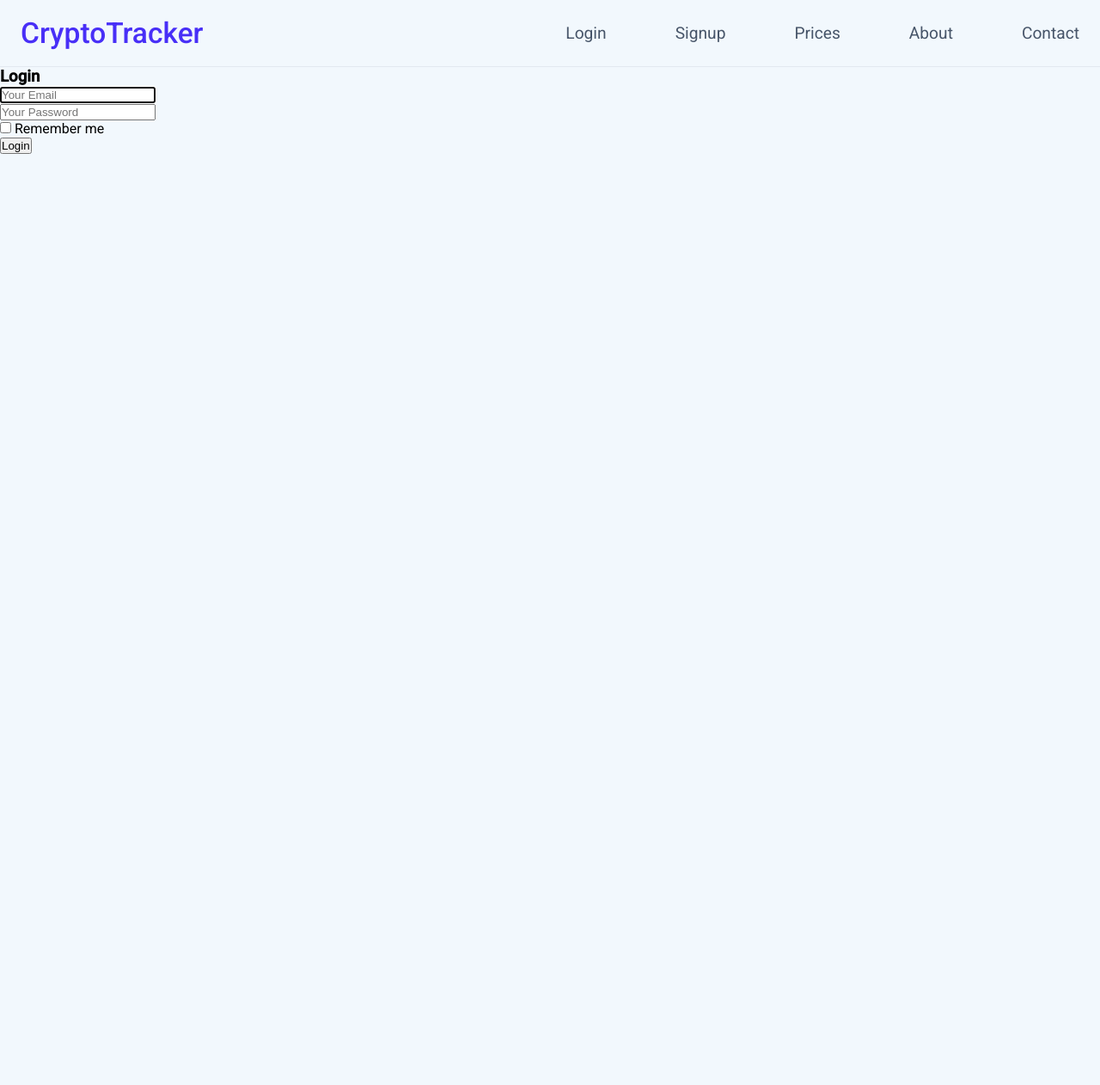
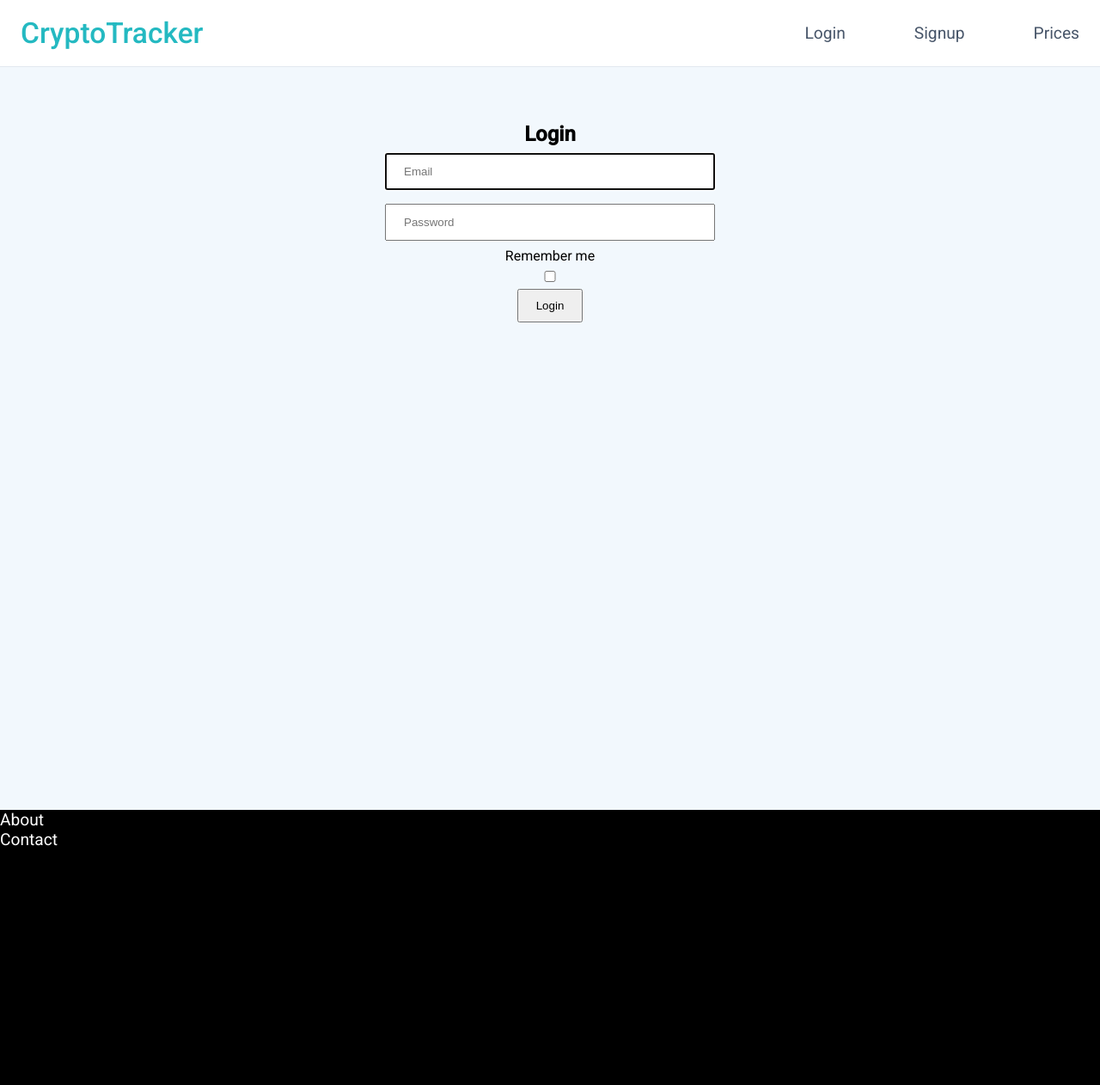
Before and after one commit to AlexTorres88/crypto-tracker, a Flask app: page /login in a window 1280 px wide. Shown: the whole page at 86% size. Before the commit the page ends 179 px from the top, so only its background shows below. Run offline with Flask 3, Linux system fonts and the light colour scheme; parts of the project's set-up code (start-up, migrations or seed data) failed here and were passed over.

Commit message:
Change colors, add footer, remove ping_azure_bot()

```diff
--- a/flaskr/main.py
+++ b/flaskr/main.py
@@ -11,7 +11,7 @@ def index():
 
 @main.route('/prices')
 def prices():
-    ping_crypto_bot()
+    # ping_crypto_bot()
     res = get_prices()
     return render_template('prices.html', coins=res, coin_names=crypto_names, title="Prices")
 
--- /dev/null
+++ b/static/stylesheets/auth.css
@@ -0,0 +1,31 @@
+input {
+    width: 60%;
+    padding: 12px 20px;
+    margin: 8px 0;
+    box-sizing: border-box;
+}
+
+.container {
+    margin-top: 5%;
+}
+
+.form-container {
+    display: flex;
+    flex-direction: column;
+    text-align: center;
+}
+
+.form-button {
+    padding: 10px 20px;
+}
+
+.checkbox {
+    display: grid;
+    place-items: center;
+}
+
+@media only screen and (min-width: 1000px) {
+    input {
+        width: 30%;
+    }
+}
--- a/static/stylesheets/base.css
+++ b/static/stylesheets/base.css
@@ -14,6 +14,46 @@ li {
 }
 a {
     text-decoration: none;
+}
+
+.main {
+    height: 100vh;
+}
+
+.text-m-color {
+    color: #24b9c1;
+}
+
+.text-s-color {
+    color: #24c1a2;
+}
+
+.text-black {
+    color: black;
+}
+
+.text-white {
+    color: white;
+}
+
+.text-gray {
+    color: #475569;
+}
+
+.black {
+    background-color: black;
+}
+
+.white {
+    background-color: white;
+}
+
+.main-color {
+    background-color: #24b9c1;
+}
+
+.secondary-color {
+    background-color: #24c1a2;
 }
 
 .text-center {
--- /dev/null
+++ b/static/stylesheets/footer.css
@@ -0,0 +1,4 @@
+footer {
+    background-color: black;
+    height: 40vh;
+}
--- a/static/stylesheets/navbar.css
+++ b/static/stylesheets/navbar.css
@@ -36,17 +36,15 @@
 .nav-link{
     font-size: 1.2rem;
     font-weight: 400;
-    color: #475569;
 }
 
 .nav-link:hover{
-    color: #482ff7;
+    color: #24b9c1;
 }
 
 .nav-logo {
     font-size: 2.1rem;
     font-weight: 500;
-    color: #482ff7;
 }
 
 @media only screen and (max-width: 768px) {
--- a/templates/base.html
+++ b/templates/base.html
@@ -14,7 +14,10 @@
 </head>
 <body>
 {% include "navbar.html" %}
-{% block main %}
-{% endblock %}
+<div class="main">
+    {% block main %}
+    {% endblock %}
+</div>
+{% include "footer.html" %}
 </body>
 </html>
--- /dev/null
+++ b/templates/footer.html
@@ -0,0 +1,16 @@
+{% block style %}
+    <link type="text/css" rel="stylesheet" href="{{ url_for('static', filename='stylesheets/footer.css') }}">
+{% endblock %}
+
+<footer>
+   <nav>
+       <ul>
+        <li>
+            <a href="/about" class="nav-link text-white">About</a>
+        </li>
+        <li>
+            <a href="/contact" class="nav-link text-white">Contact</a>
+        </li>
+       </ul>
+   </nav>
+</footer>
--- a/templates/login.html
+++ b/templates/login.html
@@ -1,4 +1,8 @@
 {% extends "base.html" %}
+
+{% block style %}
+    <link type="text/css" rel="stylesheet" href="{{ url_for('static', filename='stylesheets/auth.css') }}">
+{% endblock %}
 
 {% with messages = get_flashed_messages() %}
 {% if messages %}
@@ -9,29 +13,23 @@
 {% endwith %}
 
 {% block main %}
+<div class="container">
+    <h2 class="text-center">Login</h2>
+    <form class="form-container" method="POST" action="/login">
         <div>
-    <h3>Login</h3>
-    <div>
-        <form method="POST" action="/login">
-            <div>
-                <div>
-                    <input type="email" name="email" placeholder="Your Email" autofocus="">
-                </div>
+            <input type="email" name="email" placeholder="Email" autofocus="">
         </div>
 
         <div>
-                <div>
-                    <input type="password" name="password" placeholder="Your Password">
+            <input type="password" name="password" placeholder="Password">
         </div>
+        <div class="checkbox">
+            <label for="checkbox">Remember me</label>
+            <input name="checkbox" type="checkbox">
         </div>
         <div>
-                <label>
-                    <input type="checkbox">
-                    Remember me
-                </label>
+            <button class="form-button">Login</button>
         </div>
-            <button>Login</button>
     </form>
 </div>
-</div>
 {% endblock %}
--- a/templates/navbar.html
+++ b/templates/navbar.html
@@ -4,8 +4,8 @@
 {% endblock %}
 
 <header class="header">
-    <nav class="navbar">
-        <a href="/" class="nav-logo">CryptoTracker</a>
+    <nav class="navbar white">
+        <a href="/" class="text-m-color nav-logo">CryptoTracker</a>
         <ul class="nav-menu">
             {% if current_user.is_authenticated %}
                 <li class="nav-item">
@@ -14,20 +14,14 @@
             {% endif %}
             {% if not current_user.is_authenticated %}
                 <li class="nav-item">
-                    <a href="{{ url_for('auth.login') }}" class="nav-link">Login</a>
+                    <a href="{{ url_for('auth.login') }}" class="nav-link text-gray">Login</a>
                 </li>
                 <li class="nav-item">
-                    <a href="{{ url_for('auth.signup') }}" class="nav-link">Signup</a>
+                    <a href="{{ url_for('auth.signup') }}" class="nav-link text-gray">Signup</a>
                 </li>
             {% endif %}
             <li class="nav-item">
-                <a href="{{ url_for('main.prices') }}" class="nav-link">Prices</a>
-            </li>
-            <li class="nav-item">
-                <a href="/about" class="nav-link">About</a>
-            </li>
-            <li class="nav-item">
-                <a href="/contact" class="nav-link">Contact</a>
+                <a href="{{ url_for('main.prices') }}" class="nav-link text-gray">Prices</a>
             </li>
         </ul>
         <div class="hamburger">
```
Also changed, not shown: templates/signup.html (+12 -15 lines). Lines whose indentation alone changed are shown as unchanged.
